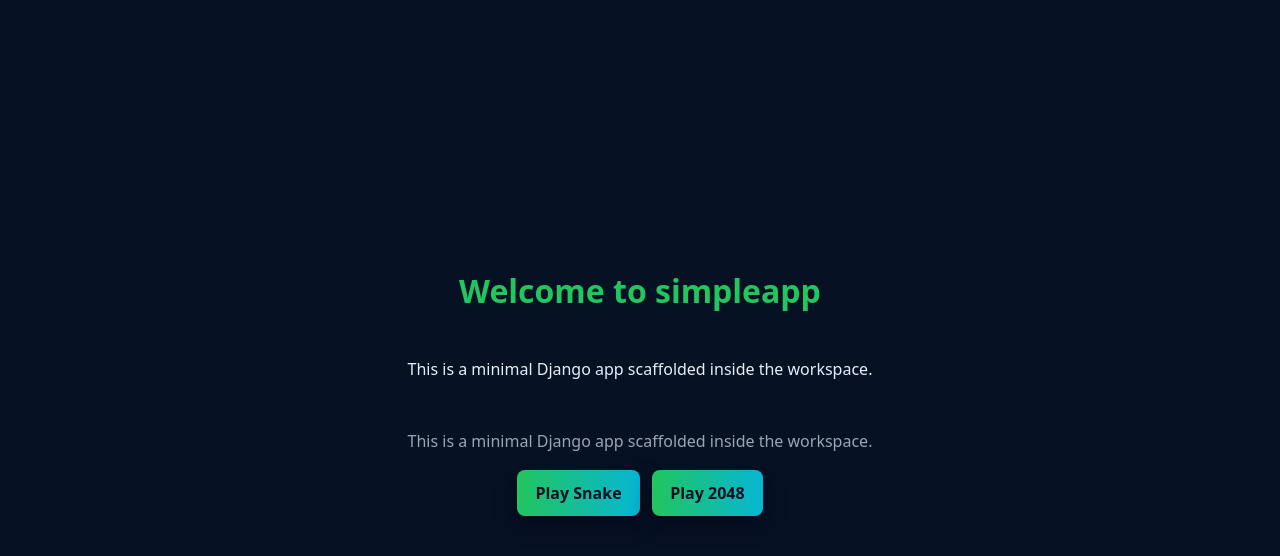
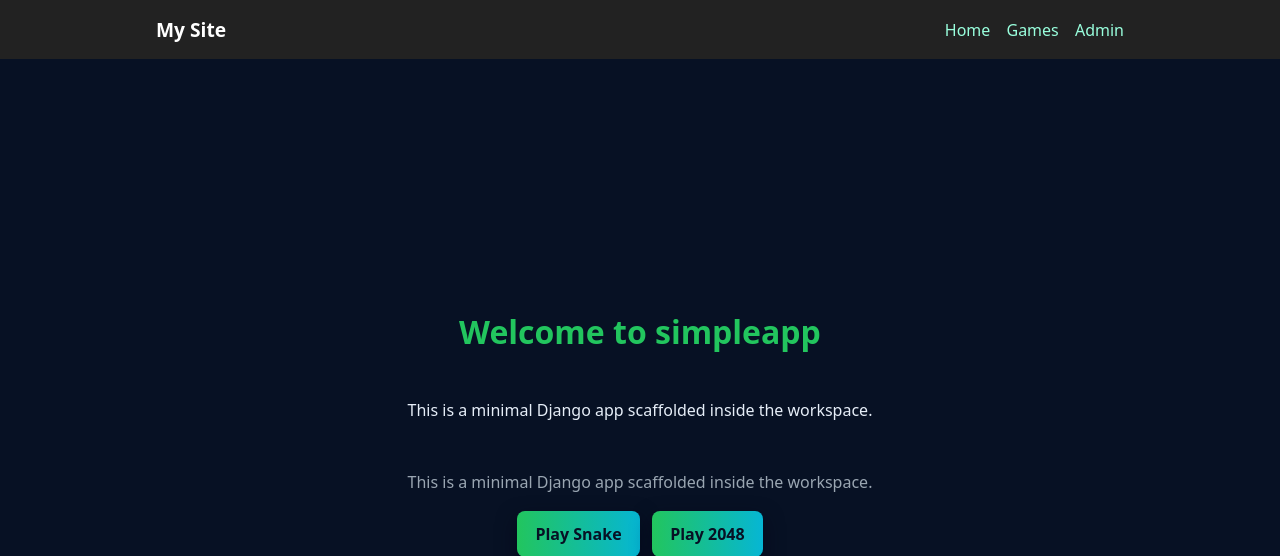
Before and after one commit to Hassan-Mallah/silver-octo-spork, a Django app: page / in a window 1280 px wide. Shown: the top 556 px of the page. Run offline with Django 4.2, Linux system fonts and the light colour scheme.

Commit message:
- add header to the pages

```diff
--- a/simpleapp/templates/simpleapp/game.html
+++ b/simpleapp/templates/simpleapp/game.html
@@ -9,6 +9,7 @@
     <link rel="stylesheet" href="{% static 'simpleapp/snake/style.css' %}">
   </head>
   <body>
+    {% include 'simpleapp/header.html' %}
     <h1>Snake</h1>
 
     <div class="snake-wrap">
--- a/simpleapp/templates/simpleapp/game_2048.html
+++ b/simpleapp/templates/simpleapp/game_2048.html
@@ -9,6 +9,7 @@
     <link rel="stylesheet" href="{% static 'simpleapp/2048/style.css' %}">
   </head>
   <body>
+    {% include 'simpleapp/header.html' %}
     <h1>2048</h1>
 
     <div class="game-2048-wrap">
--- /dev/null
+++ b/simpleapp/templates/simpleapp/header.html
@@ -0,0 +1,12 @@
+<header class="site-header" style="position:fixed;top:0;left:0;right:0;z-index:1000;background:#222;color:#fff;padding:16px 0;">
+  <div style="display:flex;align-items:center;justify-content:space-between;max-width:1000px;margin:0 auto;padding:0 16px;">
+    <div style="font-weight:700;font-size:1.2rem;">My Site</div>
+    <nav>
+      <a href="/" style="color:#9fd;margin-right:12px;text-decoration:none;">Home</a>
+      <a href="/" style="color:#9fd;margin-right:12px;text-decoration:none;">Games</a>
+      <a href="/admin/" style="color:#9fd;text-decoration:none;">Admin</a>
+    </nav>
+  </div>
+</header>
+<!-- spacer to prevent fixed header overlapping page content -->
+<div style="height:64px;">&nbsp;</div>
--- a/simpleapp/templates/simpleapp/index.html
+++ b/simpleapp/templates/simpleapp/index.html
@@ -8,6 +8,7 @@
     <link rel="stylesheet" href="{% static 'simpleapp/css/global.css' %}">
   </head>
   <body>
+    {% include 'simpleapp/header.html' %}
     <h1>Welcome to simpleapp</h1>
     <p>This is a minimal Django app scaffolded inside the workspace.</p>
 
```
